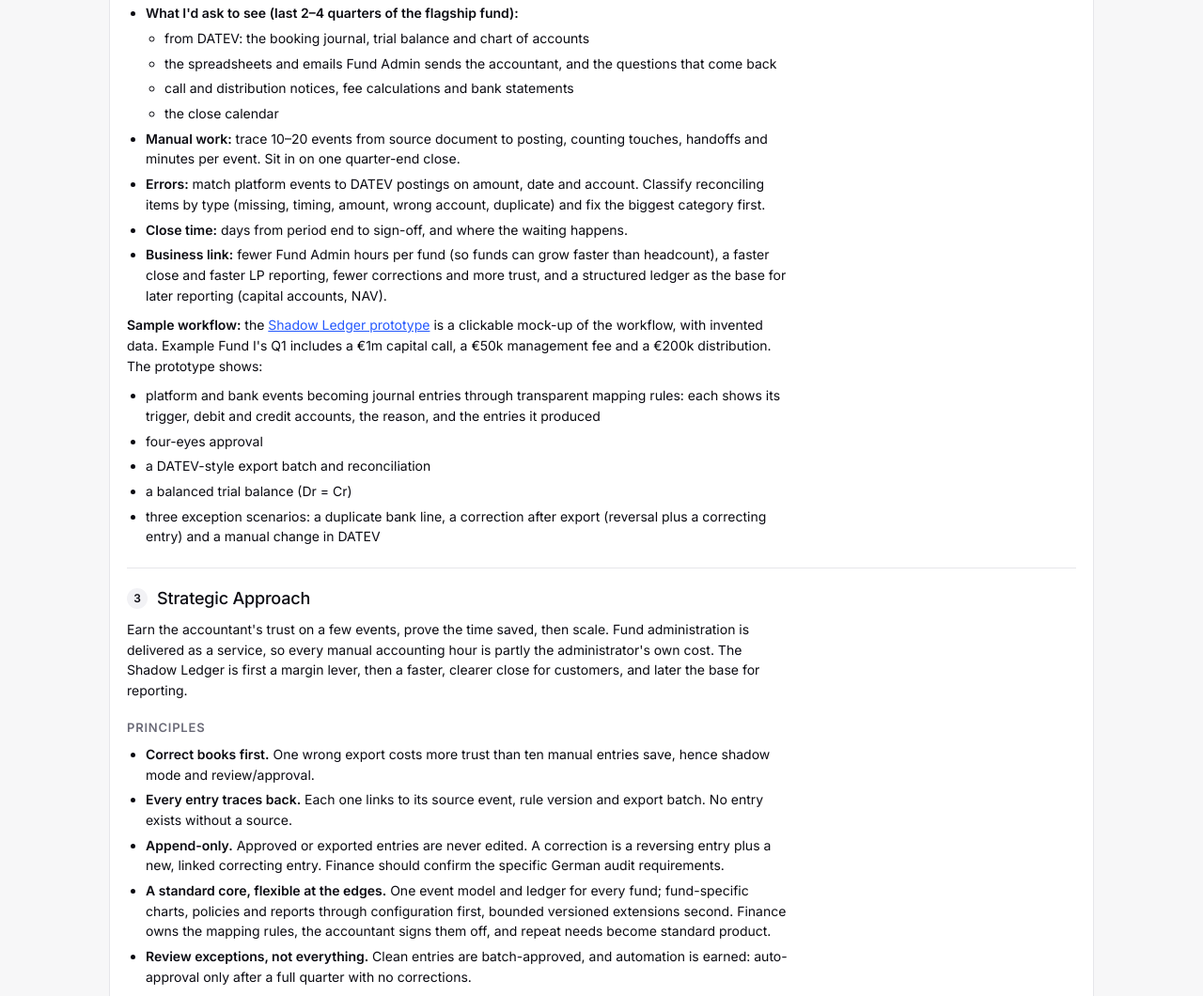
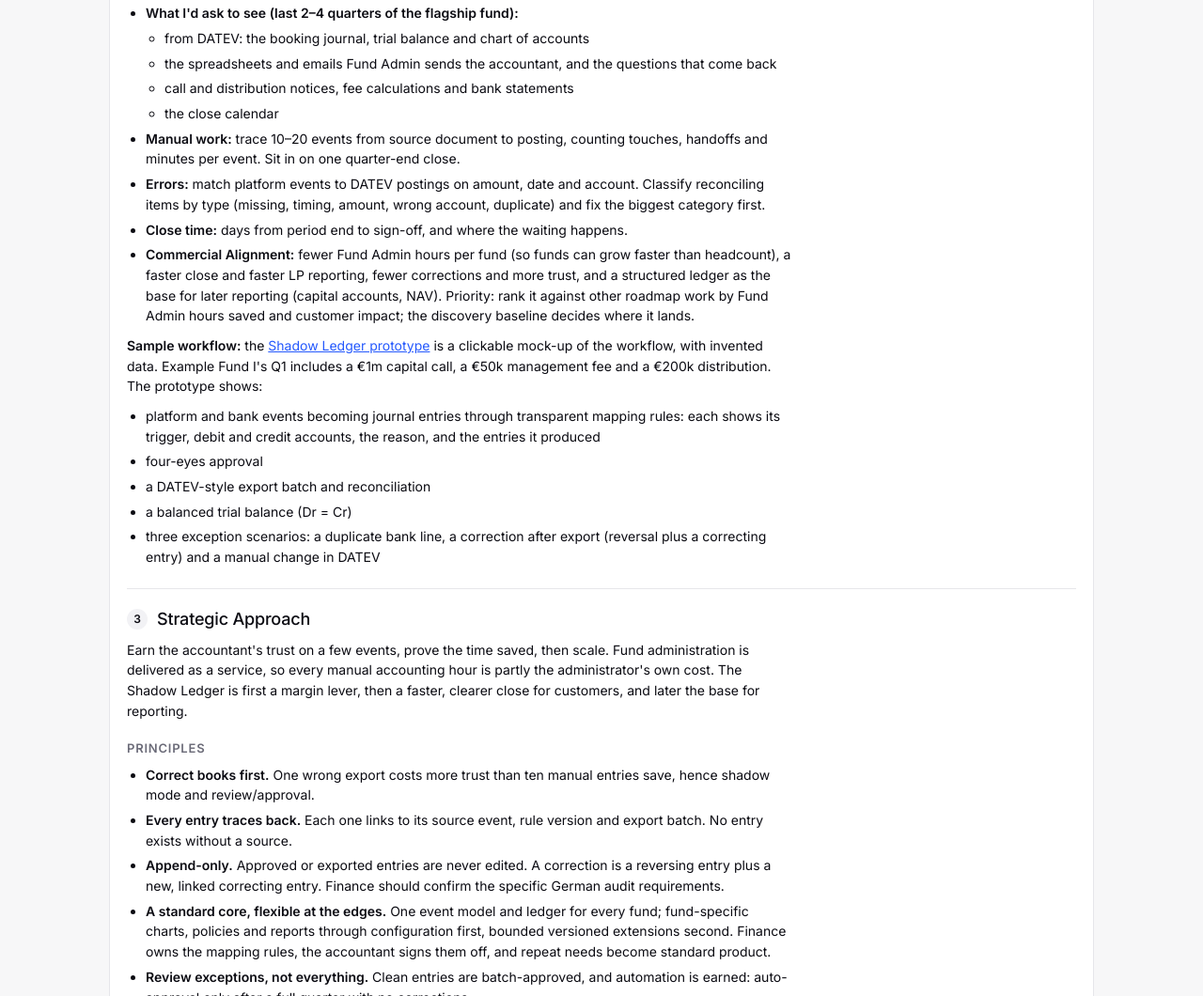
Before and after one commit to hashir107/shadow-ledger-mvp, a plain HTML site: page submission.html in a window 1280 px wide. Shown: the part 3108-4168 px from the top of the page at 94% size. Drawn offline with Linux system fonts and the light colour scheme.

Commit message:
Rename business link to commercial alignment and add priority
Co-Authored-By: Claude Opus 5.5 <noreply@anthropic.com>
Claude-Session: https://claude.ai/code/session_01ELY2WSD1hFA5qSy6MsPQwP

```diff
--- a/submission.html
+++ b/submission.html
@@ -160,7 +160,7 @@
           <li><b>Manual work:</b> trace 10–20 events from source document to posting, counting touches, handoffs and minutes per event. Sit in on one quarter-end close.</li>
           <li><b>Errors:</b> match platform events to DATEV postings on amount, date and account. Classify reconciling items by type (missing, timing, amount, wrong account, duplicate) and fix the biggest category first.</li>
           <li><b>Close time:</b> days from period end to sign-off, and where the waiting happens.</li>
-          <li><b>Business link:</b> fewer Fund Admin hours per fund (so funds can grow faster than headcount), a faster close and faster LP reporting, fewer corrections and more trust, and a structured ledger as the base for later reporting (capital accounts, NAV).</li>
+          <li><b>Commercial Alignment:</b> fewer Fund Admin hours per fund (so funds can grow faster than headcount), a faster close and faster LP reporting, fewer corrections and more trust, and a structured ledger as the base for later reporting (capital accounts, NAV). Priority: rank it against other roadmap work by Fund Admin hours saved and customer impact; the discovery baseline decides where it lands.</li>
         </ul>
 
         <p><b>Sample workflow:</b> the <a href="demo.html">Shadow Ledger prototype</a> is a clickable mock-up of the workflow, with invented data. Example Fund I's Q1 includes a €1m capital call, a €50k management fee and a €200k distribution. The prototype shows:</p>
```
